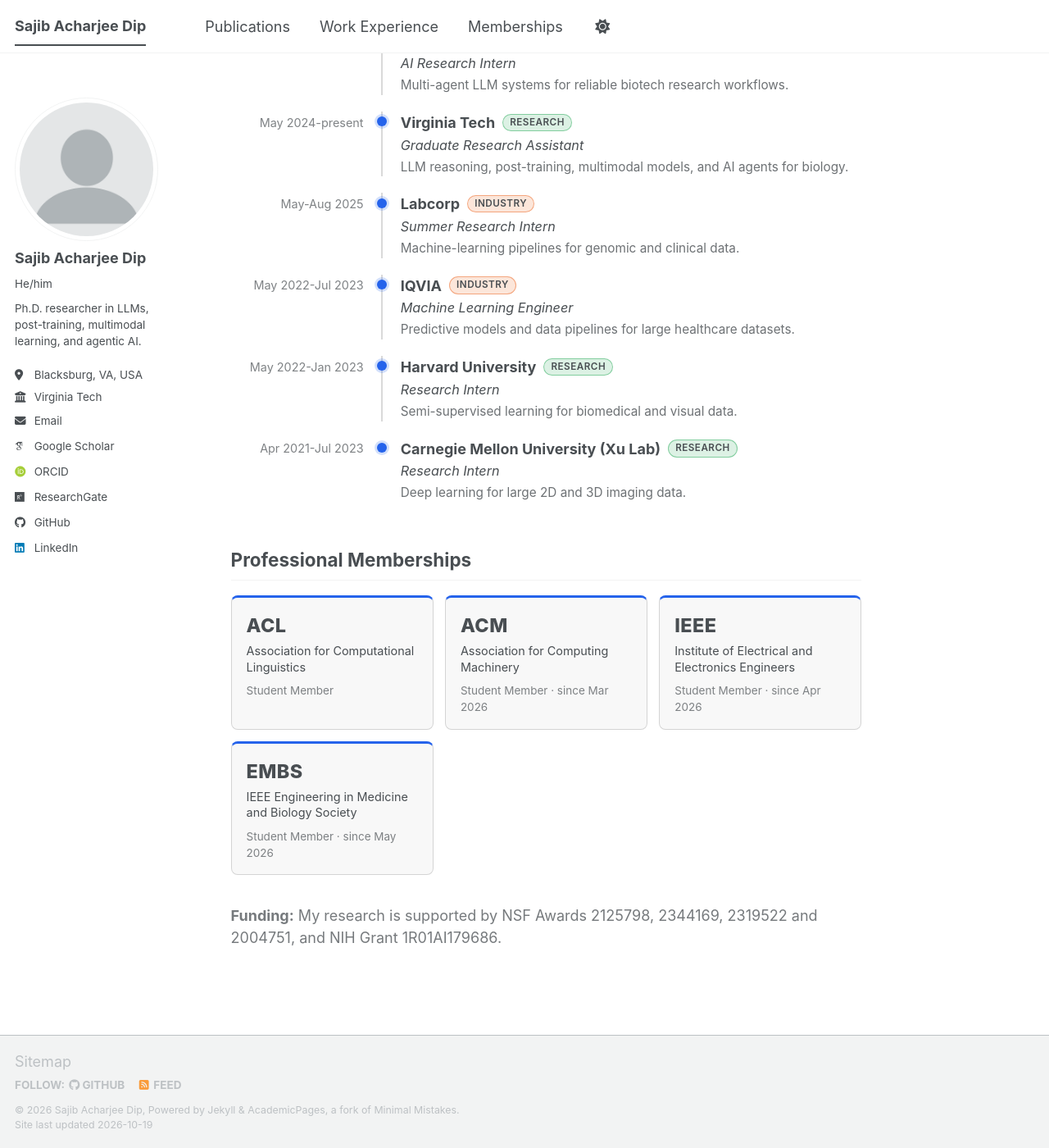
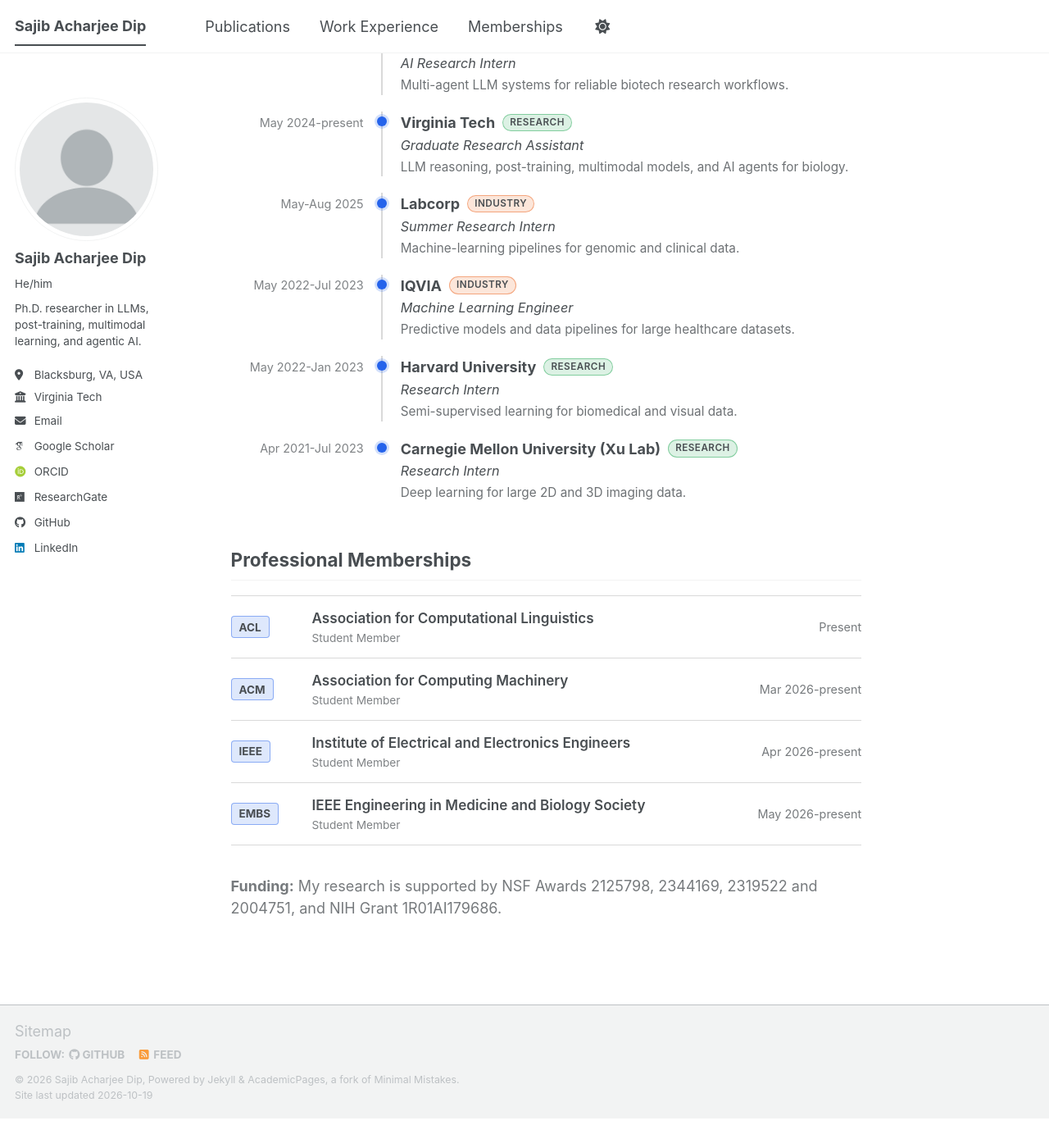
Before and after one commit to Sajib-006/Sajib-006.github.io, a Jekyll site: the page built from _pages/about.md, in a window 1280 px wide and 1400 px high, scrolled down 2474 px. Shown: the whole window at 82% size. Built offline with Jekyll 4.4.1, drawn with Linux system fonts in a browser that asks for light colours; some web fonts are replaced; a script bundle is joined from its source files by our own code; library files that are not in the unit come from our copies; after the commit the page ends 3838 px from its top, so only the background shows below that.

Commit message:
Memberships as a clear one-row-per-society list

```diff
--- a/_includes/memberships-list.html
+++ b/_includes/memberships-list.html
@@ -1,9 +1,9 @@
 <div class="mem">
 {% for m in site.data.memberships %}
-  <div class="mem__card">
-    <div class="mem__short">{{ m.short }}</div>
-    <div class="mem__name">{{ m.name }}</div>
-    <div class="mem__meta">{{ m.role }}{% if m.since != "" %} · since {{ m.since }}{% endif %}</div>
+  <div class="mem__row">
+    <span class="mem__short">{{ m.short }}</span>
+    <span class="mem__name">{{ m.name }}<span class="mem__role">{{ m.role }}</span></span>
+    <span class="mem__since">{% if m.since != "" %}{{ m.since }}-present{% else %}Present{% endif %}</span>
   </div>
 {% endfor %}
 </div>
--- a/assets/css/main.scss
+++ b/assets/css/main.scss
@@ -111,9 +111,14 @@
   .xp__dates { text-align: left; padding-left: 1.2rem; }
 }
 
-/* Membership cards */
-.mem { display: grid; grid-template-columns: repeat(auto-fill, minmax(13rem, 1fr)); gap: 0.8rem; margin: 1rem 0 2rem; }
-.mem__card { padding: 0.9rem 1rem; border: 1px solid rgba(128,128,128,0.3); border-top: 3px solid #2563eb; border-radius: 8px; background: rgba(128,128,128,0.06); }
-.mem__short { font-size: 1.3em; font-weight: 800; letter-spacing: 0.02em; }
-.mem__name { font-size: 0.8em; line-height: 1.35; margin-top: 0.2rem; }
-.mem__meta { font-size: 0.75em; opacity: 0.7; margin-top: 0.5rem; }
+/* Membership list */
+.mem { margin: 1rem 0 2rem; border-top: 1px solid rgba(128,128,128,0.3); }
+.mem__row { display: grid; grid-template-columns: 4.5rem minmax(0, 1fr) auto; gap: 1rem; align-items: center; padding: 0.75rem 0; border-bottom: 1px solid rgba(128,128,128,0.3); }
+.mem__short { justify-self: start; font-size: 0.75em; font-weight: 700; padding: 0.15rem 0.5rem; border-radius: 4px; background: rgba(37,99,235,0.15); border: 1px solid rgba(37,99,235,0.45); }
+.mem__name { font-weight: 600; font-size: 0.95em; }
+.mem__role { display: block; font-weight: 400; font-size: 0.8em; opacity: 0.7; margin-top: 0.1rem; }
+.mem__since { font-size: 0.8em; opacity: 0.75; white-space: nowrap; }
+@media (max-width: 600px) {
+  .mem__row { grid-template-columns: 4rem minmax(0, 1fr); }
+  .mem__since { grid-column: 2; }
+}
```
